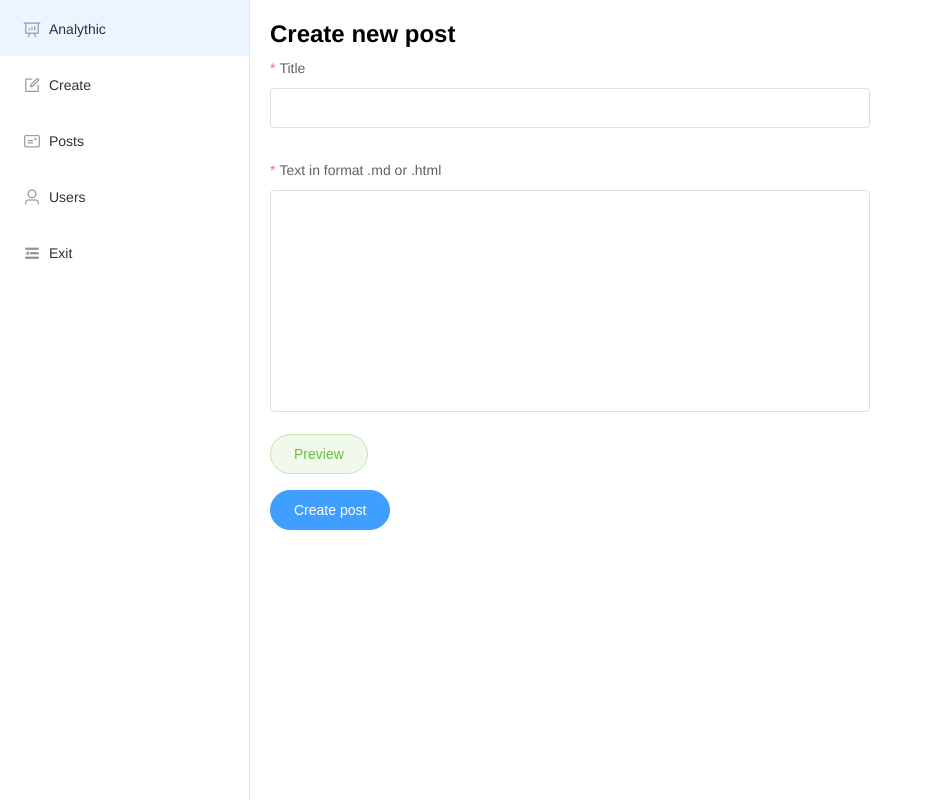
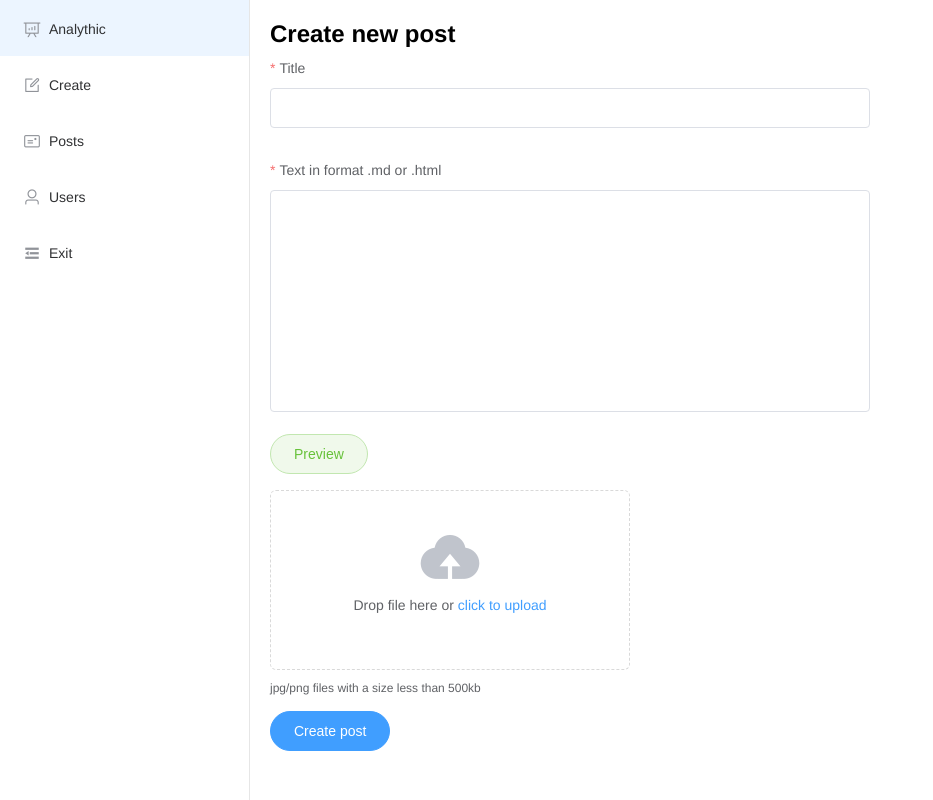
Before and after one commit to KirillSotnikov/nuxt-project, a Nuxt app: page /admin/Create in a window 1280 px wide. Shown: the whole page, without its empty margins (0-933 px from the left). Built offline with nearby package versions, Linux system fonts and the light colour scheme; no server answers.

Commit message:
part4 -> 14.mp4

```diff
--- a/pages/admin/Create.vue
+++ b/pages/admin/Create.vue
@@ -22,6 +22,19 @@
         </div>
       </el-dialog>
 
+      <el-upload
+        class="mb"
+        drag
+        action="https://jsonplaceholder.typicode.com/posts/"
+        :on-change="handleImageChange"
+        :auto-upload="false"
+        ref="upload"
+      >
+        <i class="el-icon-upload"></i>
+        <div class="el-upload__text">Drop file here or <em>click to upload</em></div>
+        <div class="el-upload__tip" slot="tip">jpg/png files with a size less than 500kb</div>
+      </el-upload>
+
 
       <el-form-item>
         <el-button
@@ -43,6 +56,7 @@ export default {
   middleware: ['admin-auth'],
   data() {
     return {
+      image: null,
       loading: false,
       previewDalog: false,
       controls: {
@@ -60,24 +74,32 @@ export default {
     }
   },
   methods: {
+    handleImageChange(file, fileList) {
+      this.image = file.raw
+    },
     onSubmit() {
       this.$refs.form.validate(async valid => {
-        if(valid) {
+        if(valid && this.image) {
           this.loading = true
           const formData = {
             title: this.controls.title,
-            text: this.controls.text
+            text: this.controls.text,
+            image: this.image
           }
           try{
             await this.$store.dispatch('post/create', formData)
             this.controls.title = ''
             this.controls.text = ''
+            this.image = null
+            this.$refs.upload.clearFiles()
             this.$message.success('Post was created.')
           } catch(err) {
 
           } finally {
             this.loading = false
           }
+        } else {
+          this.$message.warning('Form is not valid')
         }
       })
     }
--- a/store/post.js
+++ b/store/post.js
@@ -41,10 +41,22 @@ export const actions = {
 
   },
   async create({commit}, payload) {
-    return await new Promise(resolve => {
-      setTimeout(() => {
-        resolve()
-      }, 500)
-    })
+
+    try{
+      const formData = new FormData()
+
+      formData.append('title', payload.title)
+      formData.append('text', payload.text)
+      formData.append('image', payload.image, payload.image.name)
+
+      return await new Promise(resolve => {
+        setTimeout(() => {
+          resolve()
+        }, 500)
+      })
+    } catch(err) {
+      console.log(err)
+      throw new Error(err)
+    }
   }
 }
```
Also changed, not shown: 1 other file (tests, documents, lock files or other folders).
